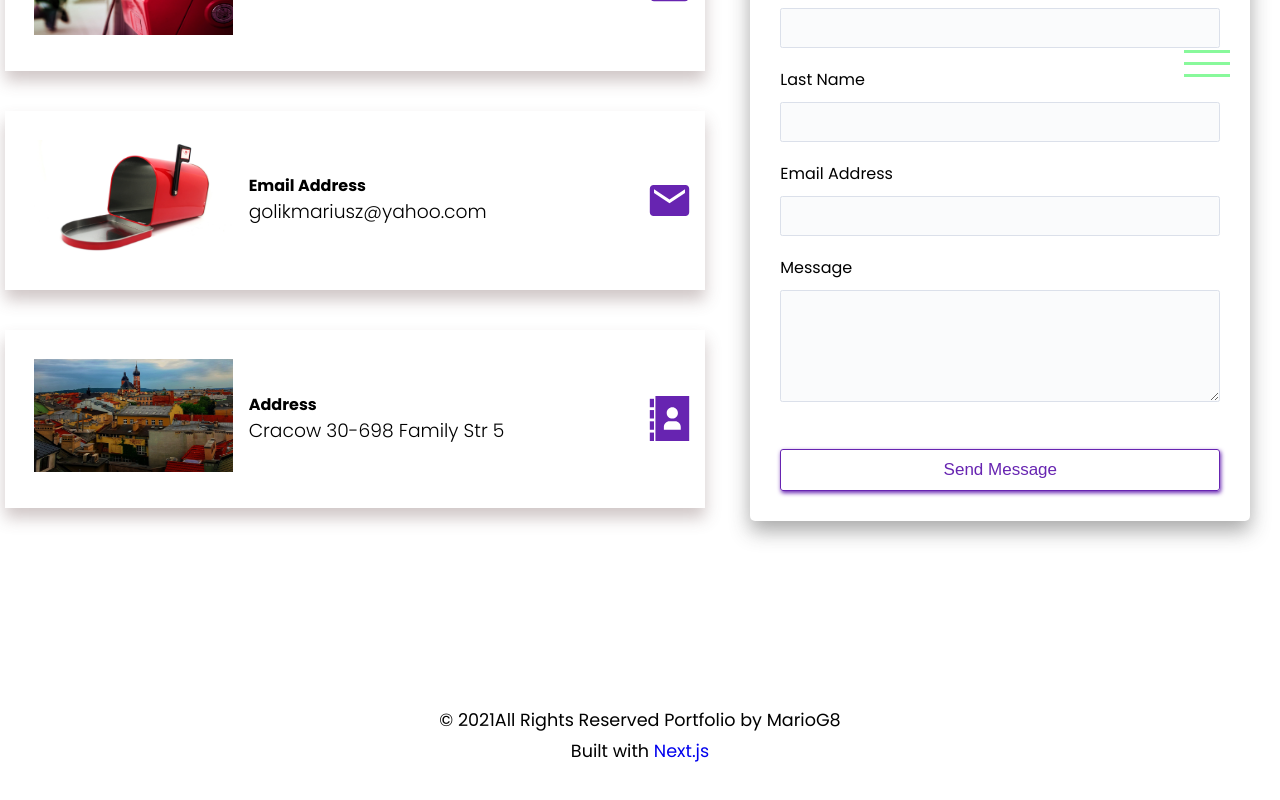
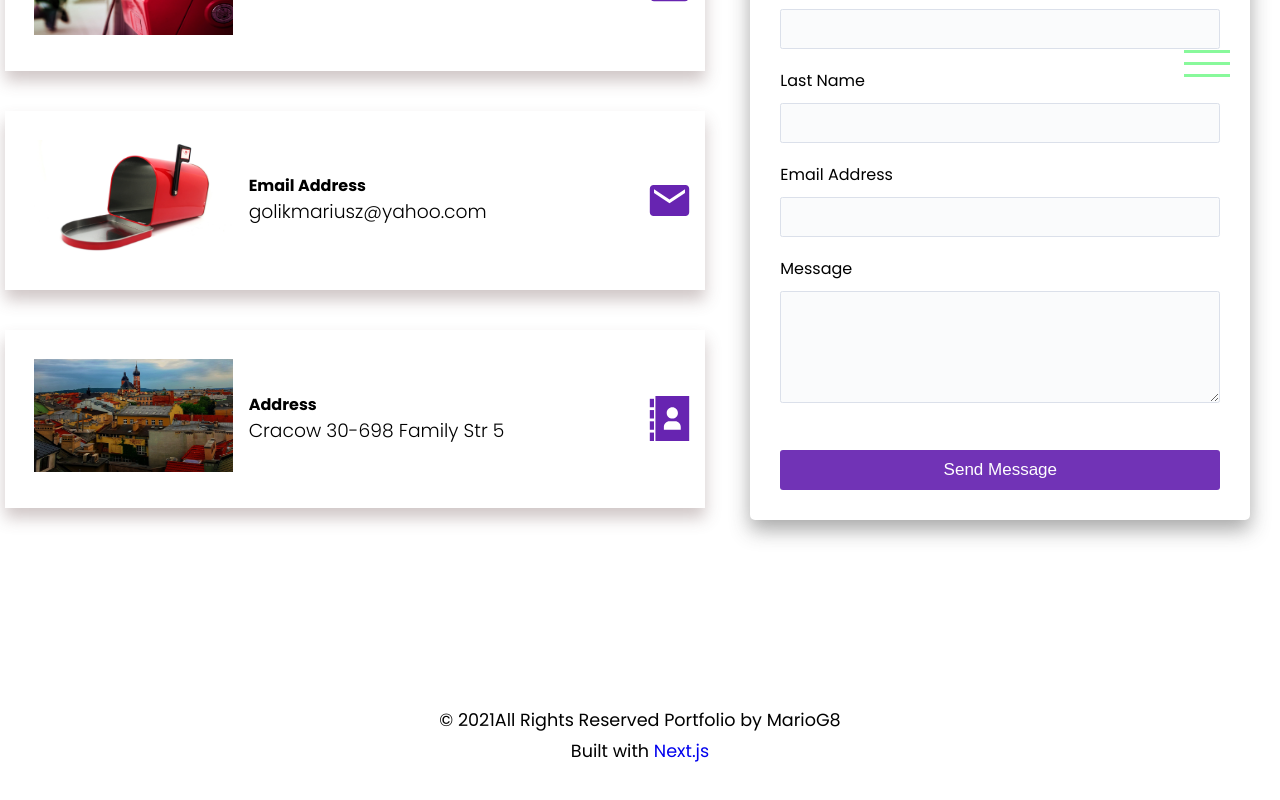
Before and after one commit to danielkeny/skills-next.js, a Next.js app: page /contact in a window 1280 px wide. In both pictures the pointer is over the input "Send Message". Shown: the part 736-1536 px from the top of the page. Built offline with nearby package versions, Linux system fonts and the light colour scheme.

Commit message:
Changed back btn contact form styles

```diff
--- a/styles/globals.css
+++ b/styles/globals.css
@@ -199,11 +199,7 @@ a {
 }
 
 .btn:hover {
-  transition: all 500ms ease-out;
-  background-color: transparent;
-  border: 1px solid var(--alternative-color);
-  color: var(--alternative-color);
-  box-shadow: 1px 2px 4px var(--alternative-color);
+  opacity: 0.93;
 }
 
 .btn-icon {
```
